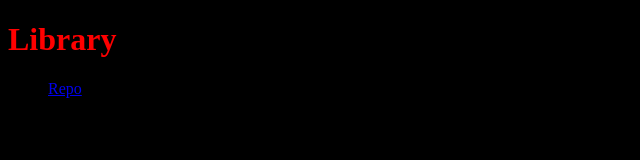
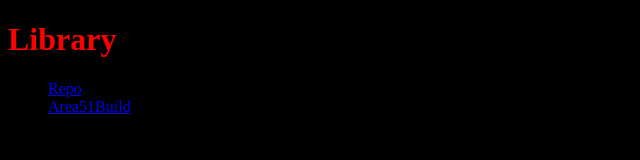
Before and after one commit to dgrant51/area51, a plain HTML site: page index.html in a window 1280 px wide. Shown: the whole page, without its empty margins (0-640 px from the left). Drawn offline with Linux system fonts and the light colour scheme.

Commit message:
Update index.html

```diff
--- a/index.html
+++ b/index.html
@@ -8,6 +8,10 @@
    <li style=:"color:white">
      <a href="lib">Repo</a>
    </li>
+
+  <li style=:"color:white">
+     <a href="build">Area51Build</a>
+   </li>
   </ol>
   </p>
 
```
